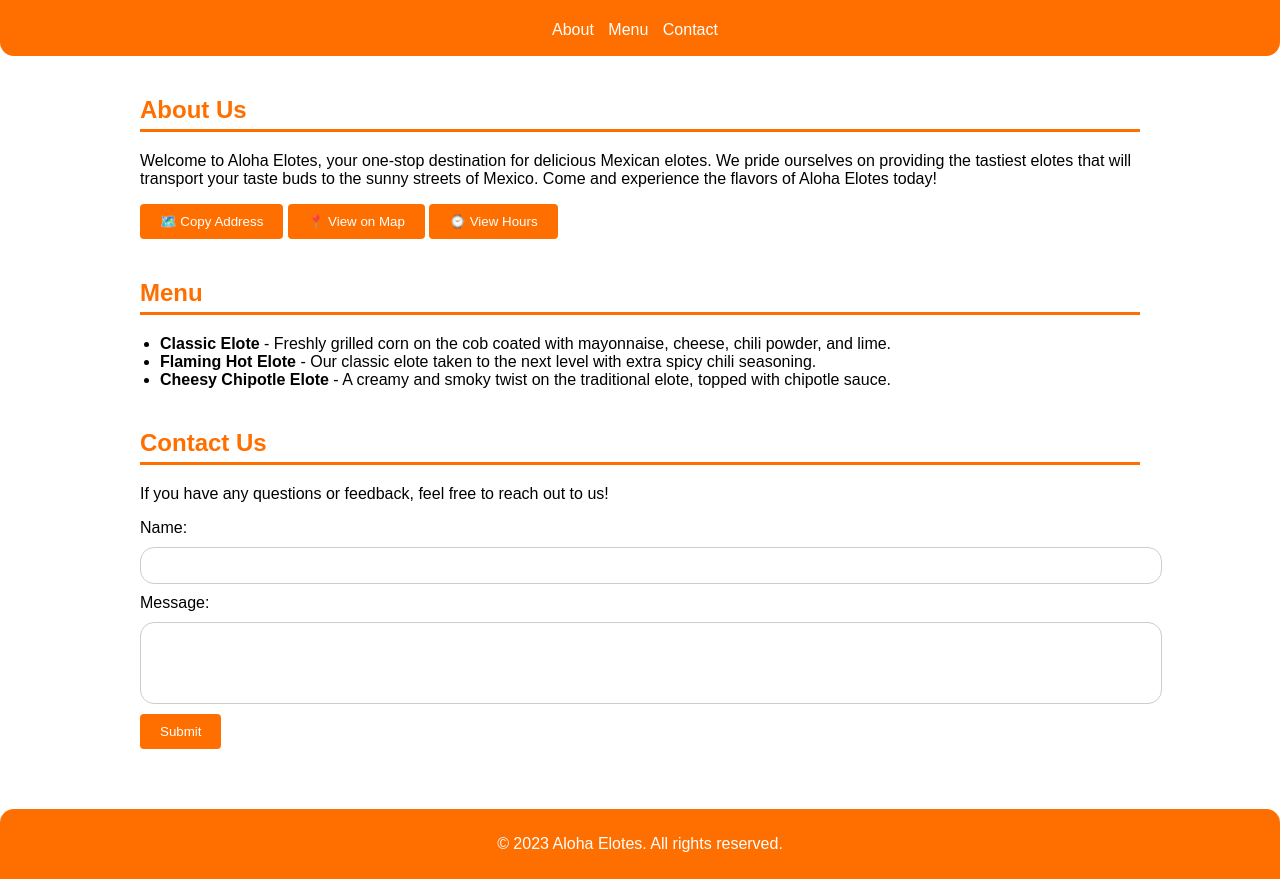
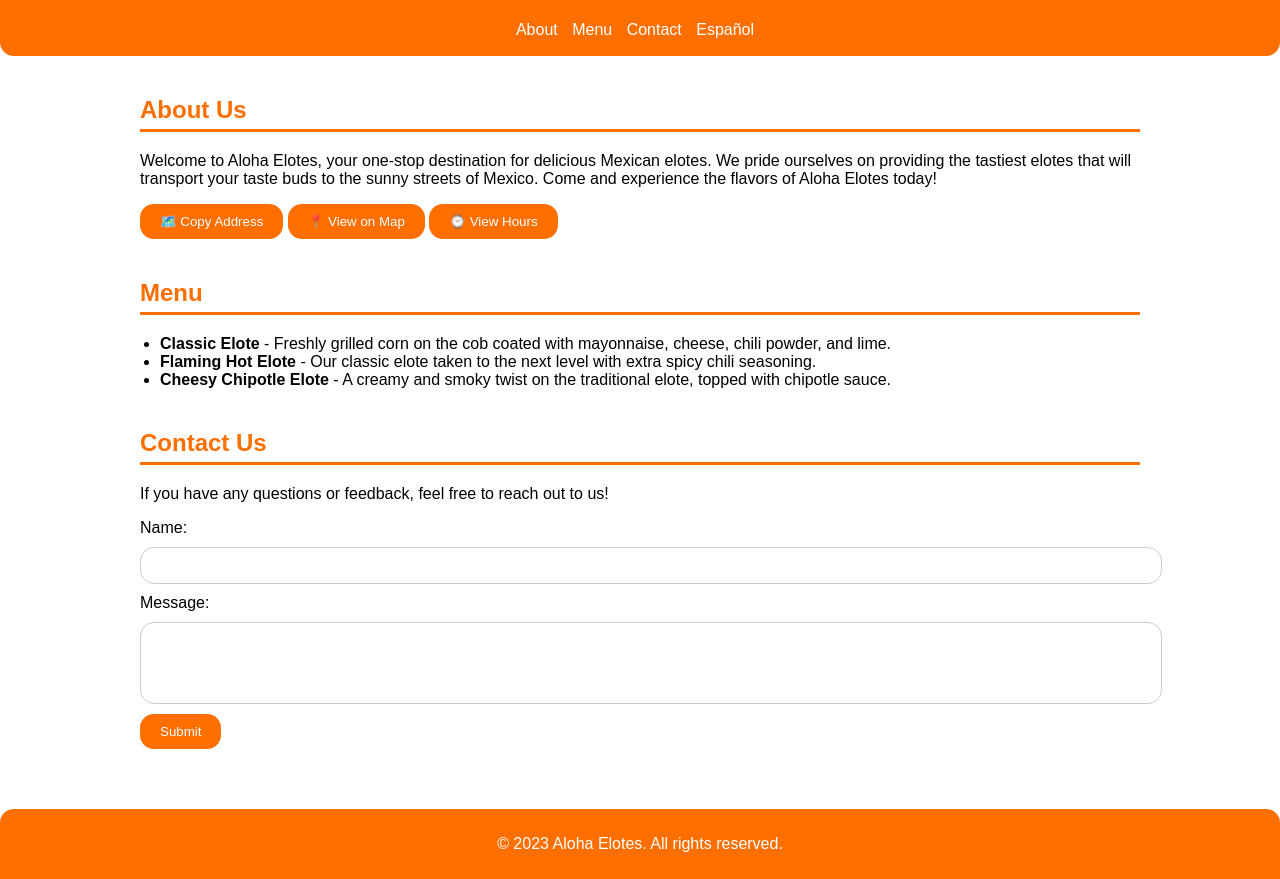
Before and after one commit to aloha-elotes/aloha-elotes.github.io, a plain HTML site: page en/index.html in a window 1280 px wide. Shown: the part 60-939 px from the top of the page. Drawn offline with Linux system fonts and the light colour scheme.

Commit message:
Added language selector beta

```diff
--- a/en/index.html
+++ b/en/index.html
@@ -16,6 +16,7 @@
         <li><a href="#about">About</a></li>
         <li><a href="#menu">Menu</a></li>
         <li><a href="#contact">Contact</a></li>
+        <li><a href="/es/">Español</a></li>
       </ul>
     </nav>
   </header>
--- a/en/styles.css
+++ b/en/styles.css
@@ -83,7 +83,7 @@ button {
   color: #fff;
   padding: 10px 20px;
   border: none;
-  border-radius: 4px;
+  border-radius: 14px;
   cursor: pointer;
 }
 
--- a/es/styles.css
+++ b/es/styles.css
@@ -83,7 +83,7 @@ button {
   color: #fff;
   padding: 10px 20px;
   border: none;
-  border-radius: 4px;
+  border-radius: 14px;
   cursor: pointer;
 }
 
```
Also changed, not shown: es/index.html (+1 -0 lines).
